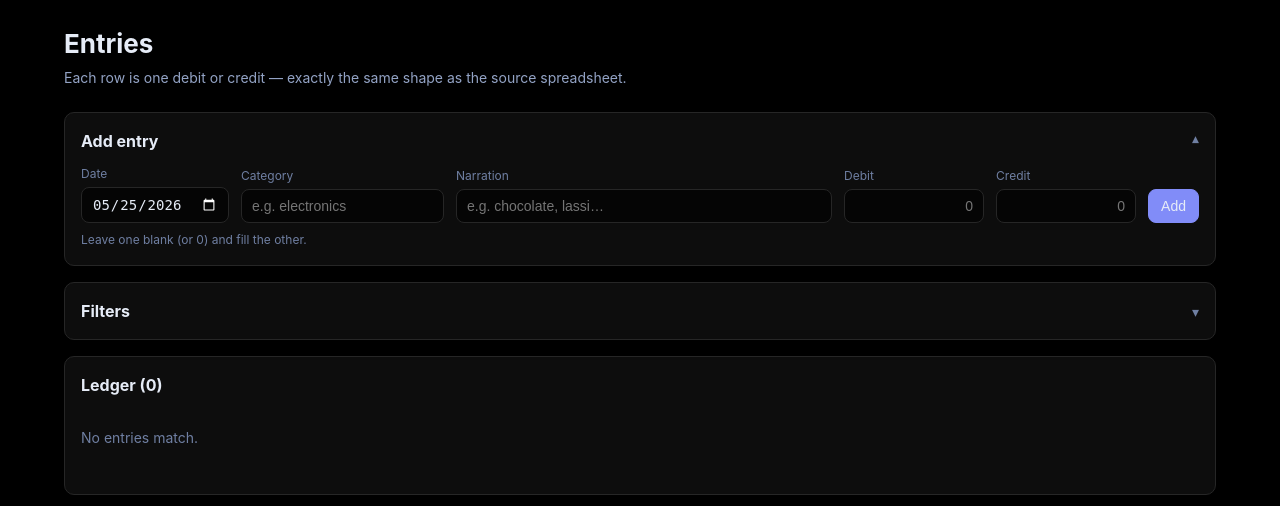
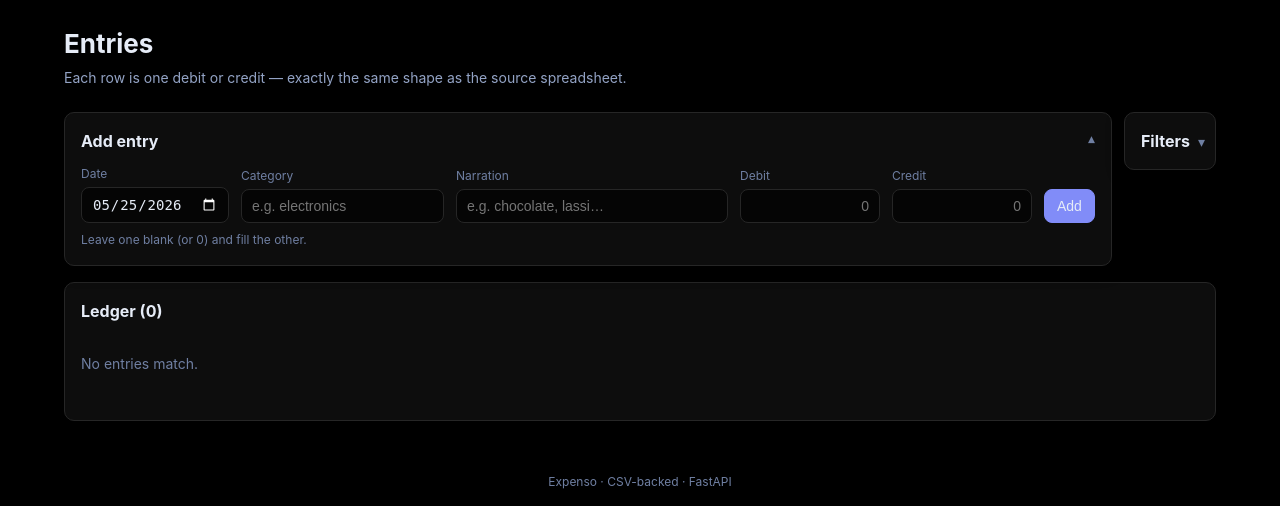
Before and after one commit to vanquish87/expenso, a FastAPI app: page /entries in a window 1280 px wide. Shown: the part 59-565 px from the top of the page. Run offline with FastAPI, Linux system fonts and the light colour scheme.

Commit message:
ui(entries): Add / Filters as a side-by-side tab carousel
The two cards now sit side-by-side in a flex row, mutually exclusive —
opening one auto-closes the other via the browser's native
<details name="entries-tabs"> grouping (Chrome 120+, Edge 120+,
Safari 17.2+, Firefox 122+; on older browsers both can be open
simultaneously, which is the old behaviour anyway).

Layout
 - Wrapper:  <div class="entries-tabs"> flex row, 12px gap.
 - Open card:    flex: 1 1 100%   → grows to fill the row.
 - Closed card:  flex: 0 1 auto   → shrinks to its summary width
                                    (just "Add entry ▾" or
                                    "Filters [active] ▾").
 - Transition between states: .25s ease on flex.

Default-open pick
 - No filter in the URL  → Add entry opens, Filters stays narrow.
 - ?category= / ?date_from= / ?date_to= / ?q= present
   → Filters opens (with its [active] chip in the summary), Add
     stays narrow.

Below 600px the row stacks vertically (full-width each) — phones
don't have the real estate for two columns of forms.

Verified 13/13: wrapper div + name="entries-tabs" on both,
card--tab classes, correct default-open based on filters_active,
"active" chip appears with ?q=, and all CSS hooks (flex layout,
open / not-open flex values, @600 stacking) are in the served
stylesheet.

```diff
--- a/app/static/css/styles.css
+++ b/app/static/css/styles.css
@@ -161,6 +161,29 @@ body {
   display: inline-block;
 }
 .card--collapsible[open] > summary .card__caret { transform: rotate(180deg); }
+
+/* Side-by-side carousel: Add entry | Filters — only one open at a time
+   (native via <details name="entries-tabs"> on modern browsers). The open
+   one grows to fill the row, the closed one shrinks to its summary width. */
+.entries-tabs {
+  display: flex;
+  gap: 12px;
+  align-items: flex-start;
+  margin-bottom: 16px;
+}
+.entries-tabs > .card--tab {
+  margin-bottom: 0;   /* the container handles spacing now */
+  min-width: 0;
+  transition: flex .25s ease;
+}
+.entries-tabs > .card--tab:not([open]) { flex: 0 1 auto; }
+.entries-tabs > .card--tab[open]       { flex: 1 1 100%; }
+
+/* Stack vertically when there's no room for a side-by-side row. */
+@media (max-width: 600px) {
+  .entries-tabs { flex-direction: column; }
+  .entries-tabs > .card--tab { width: 100%; }
+}
 
 /* tables */
 .table { width: 100%; border-collapse: collapse; }
--- a/app/templates/entries.html
+++ b/app/templates/entries.html
@@ -7,7 +7,9 @@
   <p class="hero__sub">Each row is one debit or credit — exactly the same shape as the source spreadsheet.</p>
 </section>
 
-<details class="card card--collapsible" open>
+{% set filters_active = filters.category or filters.date_from or filters.date_to or filters.q %}
+<div class="entries-tabs">
+<details name="entries-tabs" class="card card--collapsible card--tab"{% if not filters_active %} open{% endif %}>
   <summary class="card__head"><h2>Add entry</h2><span class="card__caret" aria-hidden="true">▾</span></summary>
   <form class="form form--row form--entry-add" method="post" action="/entries">
     <label class="field">
@@ -39,8 +41,7 @@
   <p class="muted hint">Leave one blank (or 0) and fill the other.</p>
 </details>
 
-{% set filters_active = filters.category or filters.date_from or filters.date_to or filters.q %}
-<details class="card card--collapsible"{% if filters_active %} open{% endif %}>
+<details name="entries-tabs" class="card card--collapsible card--tab"{% if filters_active %} open{% endif %}>
   <summary class="card__head"><h2>Filters{% if filters_active %} <span class="chip chip--soft">active</span>{% endif %}</h2><span class="card__caret" aria-hidden="true">▾</span></summary>
   <form class="form form--row form--entry-filter" method="get" action="/entries">
     <label class="field">
@@ -64,6 +65,7 @@
     <a href="/entries" class="btn btn--ghost">Clear</a>
   </form>
 </details>
+</div>
 
 <div class="card">
   <header class="card__head">
```
